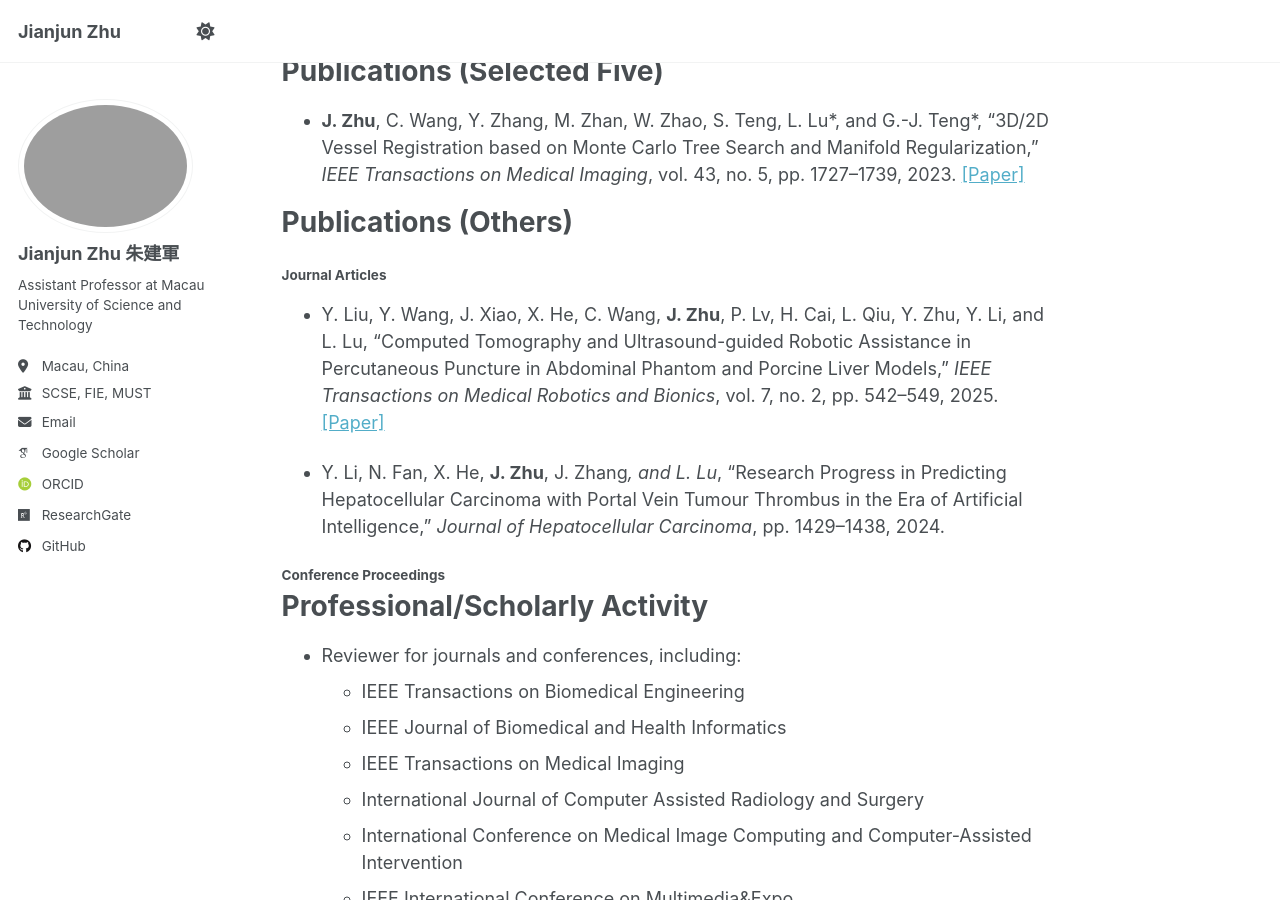
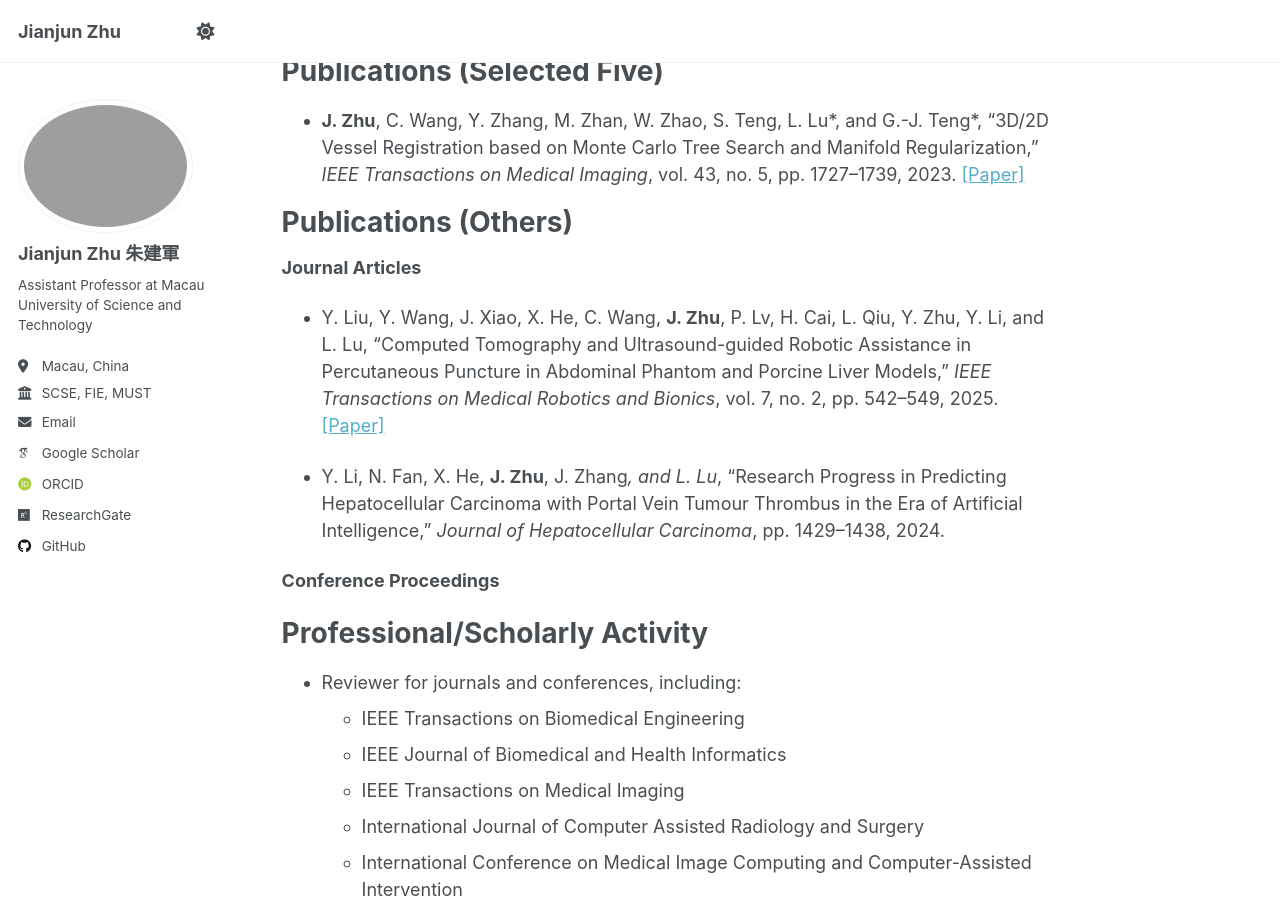
Before and after one commit to JianjunZhu/JianjunZhu.github.io, a Jekyll site: the page built from _pages/about.md, in a window 1280 px wide and 900 px high, scrolled down 1471 px. Built offline with Jekyll 4.4.1, drawn with Linux system fonts in a browser that asks for light colours; some web fonts are replaced; a script that is not in the unit is left out.

```diff
--- a/_pages/about.md
+++ b/_pages/about.md
@@ -62,13 +62,13 @@ Publications (Selected Five)
 Publications (Others)
 ======
 
-#### Journal Articles
+**Journal Articles**
 
 - Y. Liu, Y. Wang, J. Xiao, X. He, C. Wang, **J. Zhu**, P. Lv, H. Cai, L. Qiu, Y. Zhu, Y. Li, and L. Lu, “Computed Tomography and Ultrasound-guided Robotic Assistance in Percutaneous Puncture in Abdominal Phantom and Porcine Liver Models,” *IEEE Transactions on Medical Robotics and Bionics*, vol. 7, no. 2, pp. 542–549, 2025. [[Paper]](https://doi.org/10.1109/TMRB.2025.3550644)
 
 - Y. Li, N. Fan, X. He, **J. Zhu**, J. Zhang*, and L. Lu*, “Research Progress in Predicting Hepatocellular Carcinoma with Portal Vein Tumour Thrombus in the Era of Artificial Intelligence,” *Journal of Hepatocellular Carcinoma*, pp. 1429–1438, 2024.
 
-#### Conference Proceedings
+**Conference Proceedings**
 
 Professional/Scholarly Activity
 ======
```
